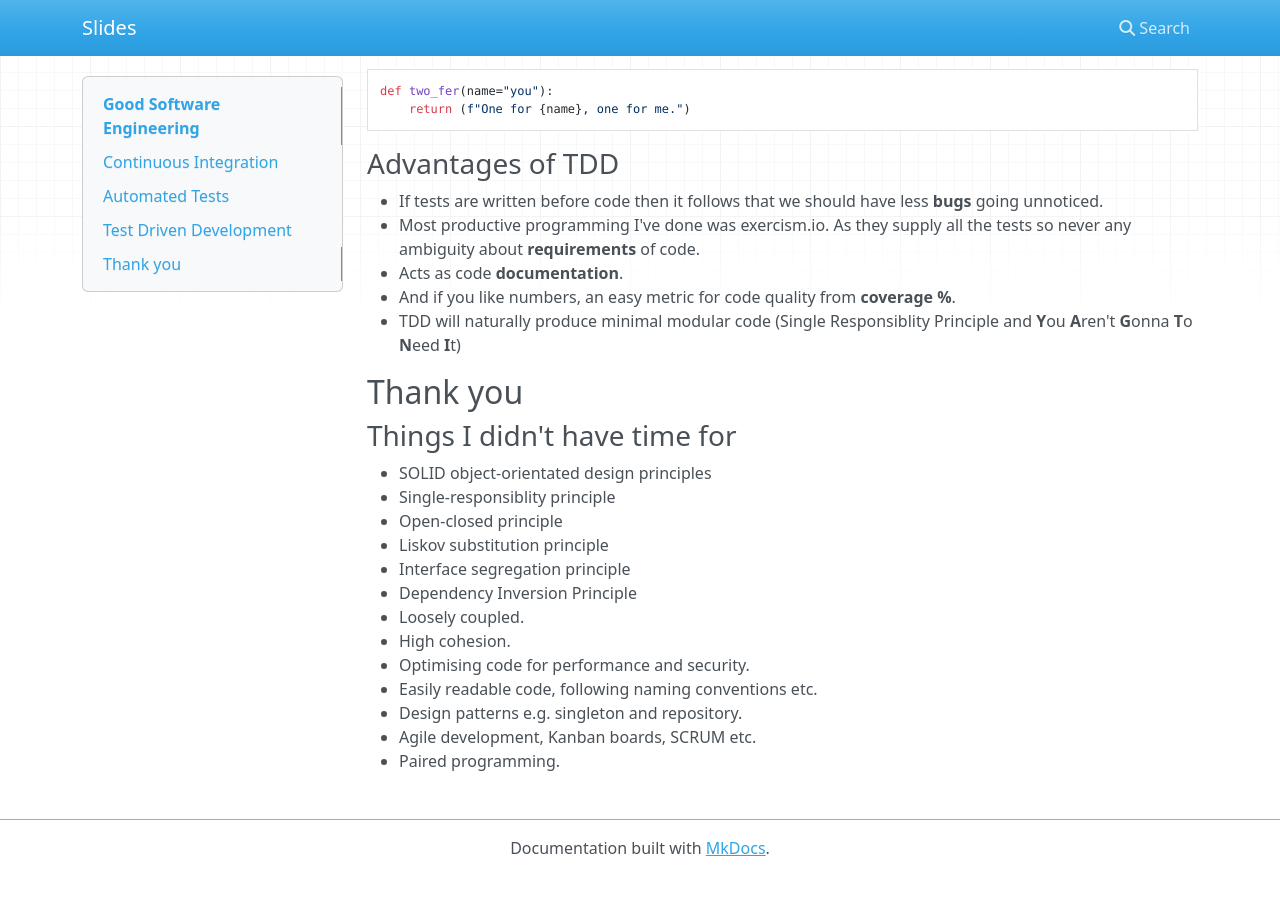
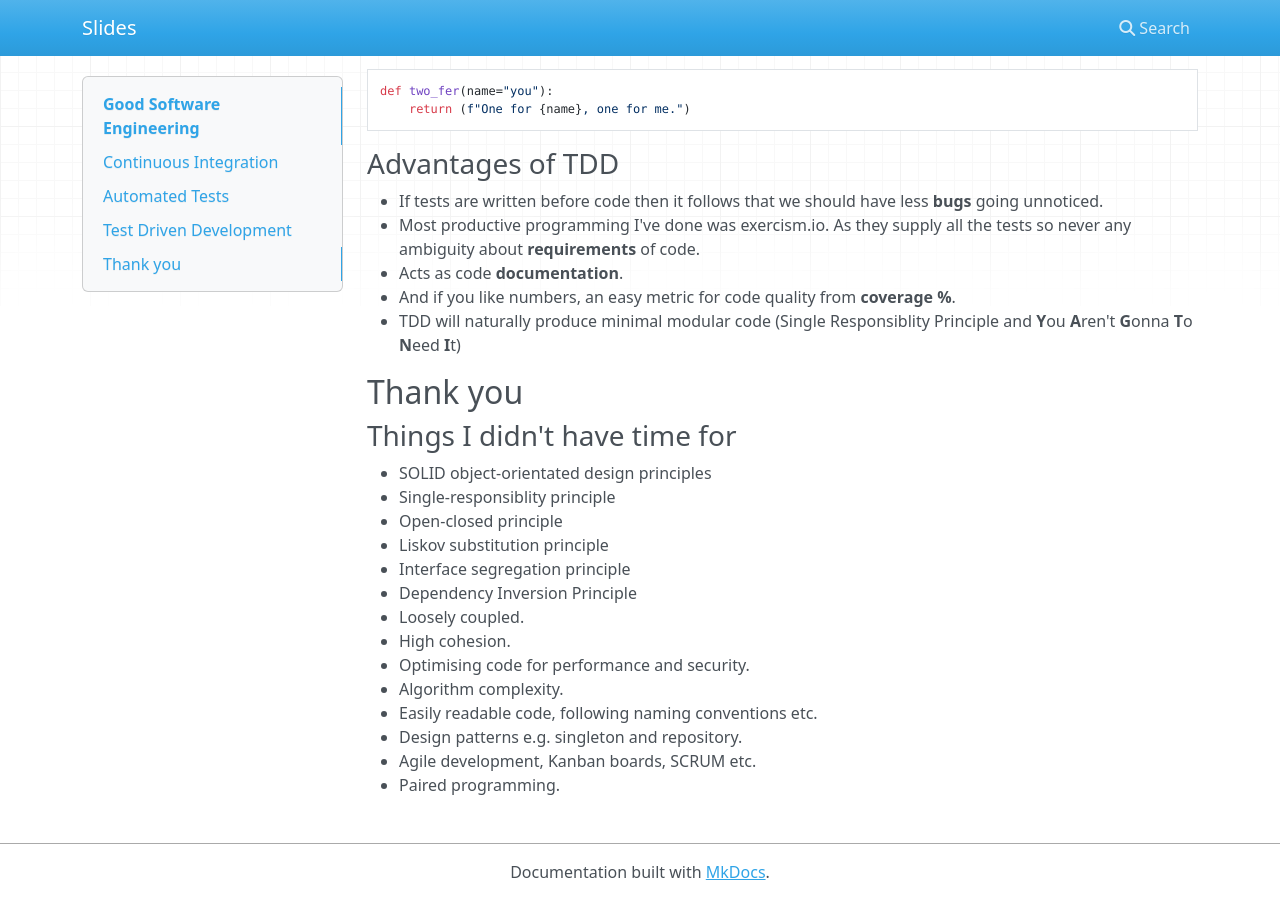
Before and after one commit to datamel/slides, an MkDocs documentation site: the page built from docs/index.md, in a window 1280 px wide and 900 px high, scrolled down 3743 px. Built offline with MkDocs 1.6.1, drawn with Linux system fonts in a browser that asks for light colours; nearby versions of some CDN libraries; before the commit the page ends 4619 px from its top, so only the background shows below that.

Commit message:
Update index.md

```diff
--- a/docs/index.md
+++ b/docs/index.md
@@ -147,6 +147,7 @@ def two_fer(name="you"):
 - Loosely coupled.
 - High cohesion.
 - Optimising code for performance and security.
+- Algorithm complexity.
 - Easily readable code, following naming conventions etc.
 - Design patterns e.g. singleton and repository.
 - Agile development, Kanban boards, SCRUM etc.
```
